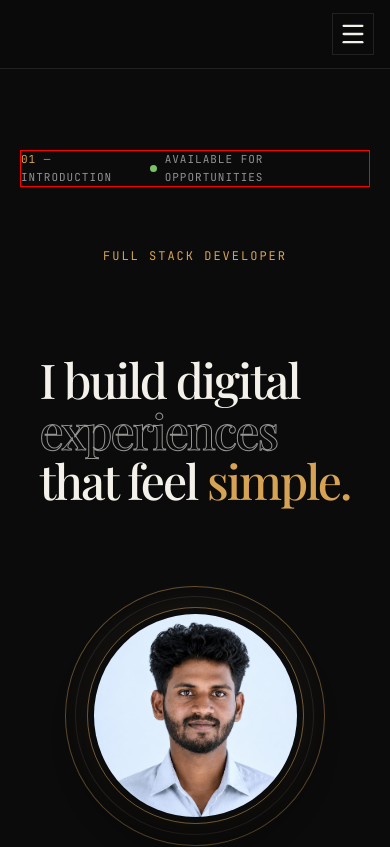
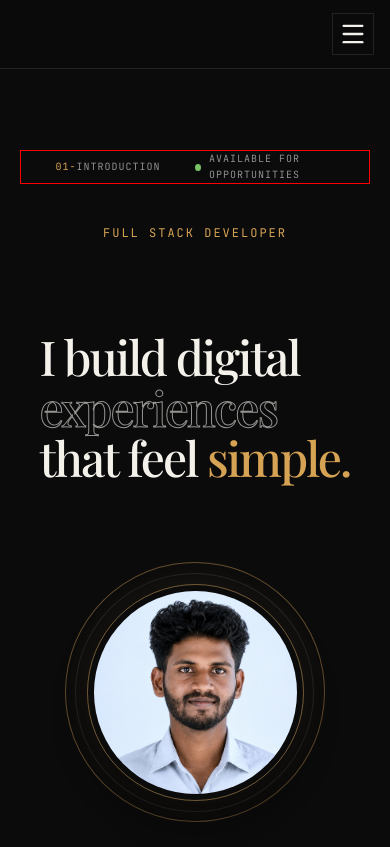
Before and after one commit to manoj-may05/portfolio, a React (Vite) app: page / in a window 390 px wide. Shown: the top 847 px of the page. Built offline with nearby package versions, Linux system fonts and the light colour scheme.

Commit message:
Improve portfolio hero topline mobile compatible

```diff
--- a/src/App.css
+++ b/src/App.css
@@ -1111,6 +1111,17 @@ section {
     font-size: 3rem;
   }
 
+  .hero-topline {
+  margin-bottom: 40px;
+  font-size: 10px;
+  }
+
+.hero-topline > div {
+  flex:1;
+  display: flex;
+  align-items: center;
+  justify-content: center;
+}
   .hero-description {
     font-size: 15px;
   }
--- a/src/components/Hero.jsx
+++ b/src/components/Hero.jsx
@@ -9,7 +9,7 @@ export default function Hero({ scrollTo }) {
 
         {/* Topline */}
         <div className="hero-topline">
-          <div><span>01 </span>— Introduction</div>
+          <div><span>01-</span>Introduction</div>
 
           <div className="availability">
             <span className="availability-dot" />
```
